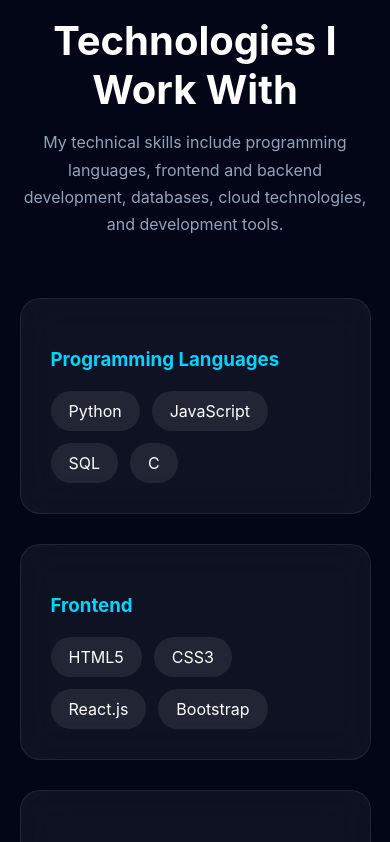
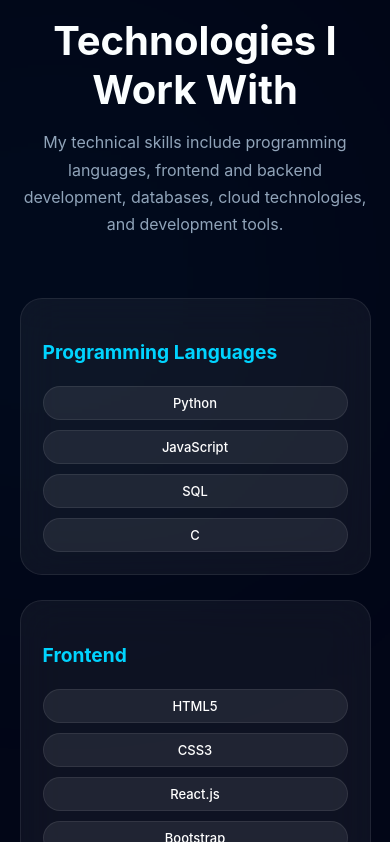
Before and after one commit to vissamsettinarendra-hub/portfolio, a React (Vite) app: page / in a window 390 px wide. Shown: the part 4212-5054 px from the top of the page. Built offline with nearby package versions, Linux system fonts and the light colour scheme.

Commit message:
prepare for deployment

```diff
--- a/src/components/Skills/Skills.css
+++ b/src/components/Skills/Skills.css
@@ -1,12 +1,29 @@
 .skills{
-    position:relative;
+    position: relative;
+    overflow: hidden;
 }
+
+/* Background Glow */
+
+.skills::before{
+    content: "";
+    position: absolute;
+    width: 350px;
+    height: 350px;
+    background: #00d4ff;
+    filter: blur(180px);
+    opacity: .08;
+    top: 10%;
+    left: -120px;
+}
+
+/* Grid */
 
 .skills-grid{
 
     display:grid;
 
-    grid-template-columns:repeat(auto-fit,minmax(300px,1fr));
+    grid-template-columns:repeat(auto-fit,minmax(320px,1fr));
 
     gap:30px;
 
@@ -14,17 +31,49 @@
 
 }
 
+/* Card */
+
 .skill-card{
+
+    position:relative;
 
     background:rgba(255,255,255,.05);
 
+    backdrop-filter:blur(20px);
+
     border:1px solid rgba(255,255,255,.08);
 
-    backdrop-filter:blur(20px);
-
-    border-radius:20px;
+    border-radius:22px;
 
     padding:30px;
+
+    overflow:hidden;
+
+    transition:.4s ease;
+
+}
+
+.skill-card::before{
+
+    content:"";
+
+    position:absolute;
+
+    top:0;
+    left:0;
+
+    width:100%;
+
+    height:4px;
+
+    background:linear-gradient(
+        90deg,
+        #00d4ff,
+        #7b61ff,
+        #ff4fd8
+    );
+
+    transform:scaleX(0);
 
     transition:.4s;
 
@@ -36,15 +85,31 @@
 
     border-color:#00d4ff;
 
+    box-shadow:0 20px 45px rgba(0,212,255,.12);
+
 }
+
+.skill-card:hover::before{
+
+    transform:scaleX(1);
+
+}
+
+/* Heading */
 
 .skill-card h3{
 
     color:#00d4ff;
 
-    margin-bottom:20px;
+    margin-bottom:22px;
+
+    font-size:1.35rem;
+
+    font-weight:700;
 
 }
+
+/* Skill Tags */
 
 .skill-items{
 
@@ -64,16 +129,128 @@
 
     background:rgba(255,255,255,.08);
 
+    border:1px solid rgba(255,255,255,.08);
+
     color:white;
 
-    transition:.3s;
+    font-size:14px;
+
+    font-weight:500;
+
+    transition:.35s ease;
 
 }
 
 .skill-items span:hover{
 
+    transform:translateY(-4px);
+
     background:#00d4ff;
 
-    color:#111;
+    color:#020617;
+
+    border-color:#00d4ff;
 
 }
+
+/* Animation */
+
+.skill-card{
+
+    animation:fadeUp .7s ease;
+
+}
+
+@keyframes fadeUp{
+
+    from{
+
+        opacity:0;
+
+        transform:translateY(40px);
+
+    }
+
+    to{
+
+        opacity:1;
+
+        transform:translateY(0);
+
+    }
+
+}
+
+/* Responsive */
+
+@media(max-width:992px){
+
+.skills-grid{
+
+grid-template-columns:repeat(auto-fit,minmax(280px,1fr));
+
+}
+
+}
+
+@media(max-width:768px){
+
+.skills{
+
+padding:70px 0;
+
+}
+
+.skills-grid{
+
+grid-template-columns:1fr;
+
+gap:25px;
+
+}
+
+.skill-card{
+
+padding:25px;
+
+}
+
+.skill-card h3{
+
+font-size:1.2rem;
+
+}
+
+.skill-items span{
+
+font-size:13px;
+
+padding:8px 15px;
+
+}
+
+}
+
+@media(max-width:480px){
+
+.skill-card{
+
+padding:22px;
+
+}
+
+.skill-items{
+
+gap:10px;
+
+}
+
+.skill-items span{
+
+width:100%;
+
+text-align:center;
+
+}
+
+}
```
